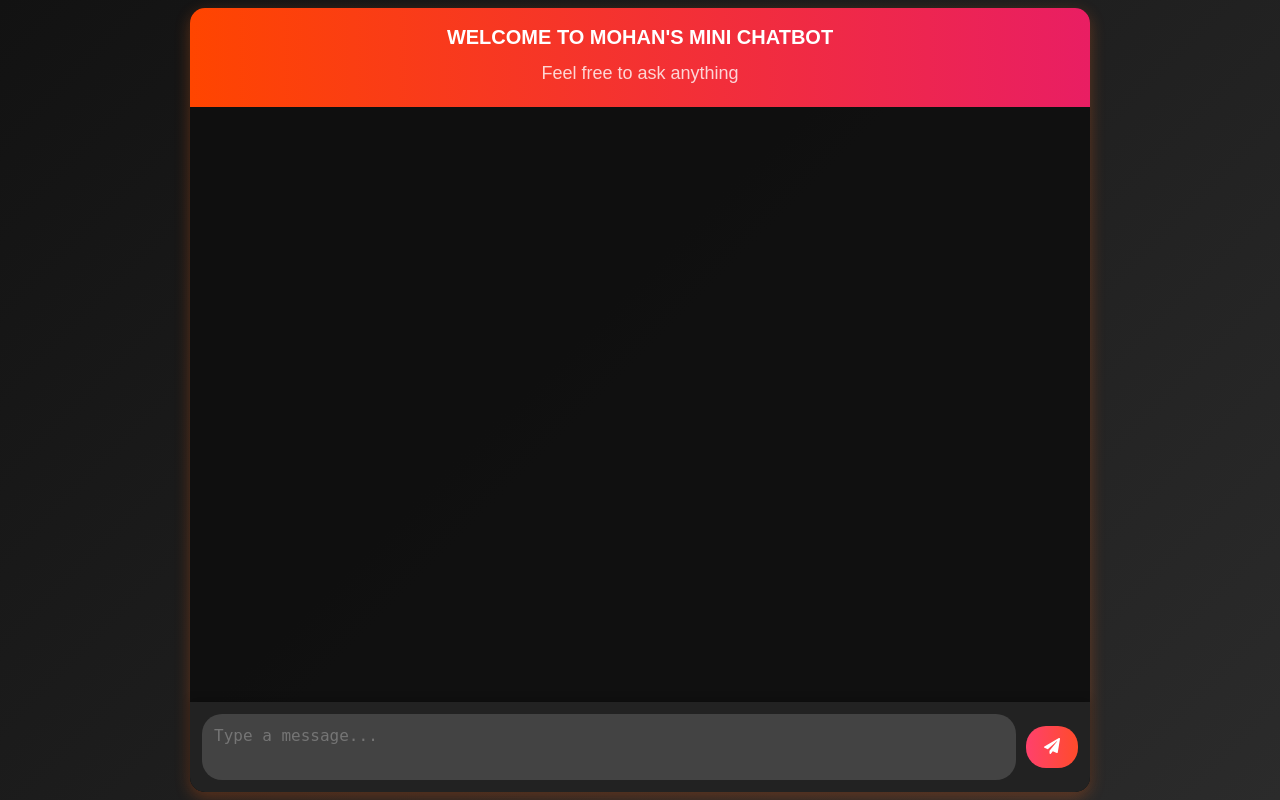
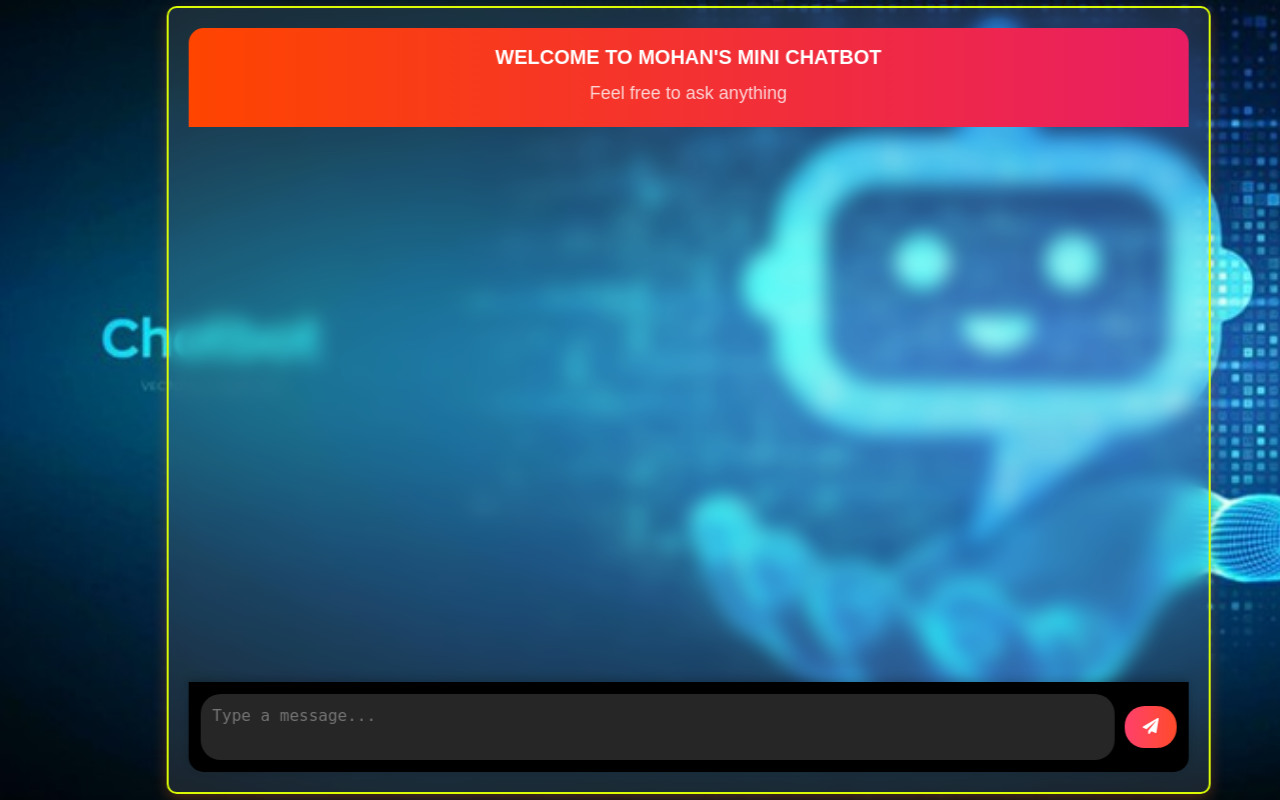
Before and after one commit to MOHANSAI2810/Mohan-Mini-ChatBot, a Flask app: page / in a window 1280 px wide. Run offline with Flask 3, Linux system fonts and the light colour scheme.

Commit message:
code updated

````diff
--- a/app.py
+++ b/app.py
@@ -1,28 +1,43 @@
+import re
+import time
 from flask import Flask, render_template, request, jsonify
 import google.generativeai as genai
-import time
-import re
 
 app = Flask(__name__)
 
-# Configure the Gemini API
+# Configure Gemini API
 genai.configure(api_key="AIzaSyBwWydwEAt66jKarUSfpAxSnXkAM0KJmtg")
 
-# Define the Gemini model
+# Define Gemini model
 model = genai.GenerativeModel("gemini-1.5-flash")
 
-# List of inappropriate keywords
+# Inappropriate keywords filter
 INAPPROPRIATE_KEYWORDS = ["adult", "porn", "sex", "violence", "drugs", "hate"]
 
 def is_inappropriate(content):
-    """Check if the content contains inappropriate keywords."""
+    """Check if content contains inappropriate keywords."""
     content = content.lower()
     return any(keyword in content for keyword in INAPPROPRIATE_KEYWORDS)
 
 def extract_code(text):
-    """Extracts code blocks from the response."""
-    code_blocks = re.findall(r"```(.*?)```", text, re.DOTALL)
-    return code_blocks
+    """Extracts properly formatted code blocks from the response."""
+    matches = re.findall(r"```(?:python)?\n(.*?)```", text, re.DOTALL)
+    return matches
+
+def format_message_with_code(text):
+    """Embed code snippets in the correct position inside the text message."""
+    code_blocks = extract_code(text)
+    text = re.sub(r"```.*?```", "[CODE_SNIPPET]", text, flags=re.DOTALL).strip()
+
+    text_parts = text.split("[CODE_SNIPPET]")
+    formatted_parts = []
+
+    for i, part in enumerate(text_parts):
+        formatted_parts.append(part.strip())
+        if i < len(code_blocks):
+            formatted_parts.append(f"<pre><code>{code_blocks[i].strip()}</code></pre>")
+
+    return "<br>".join(formatted_parts)
 
 @app.route("/")
 def index():
@@ -31,6 +46,8 @@ def index():
 @app.route("/chat", methods=["POST"])
 def chat():
     user_message = request.json.get("message")
+    chat_history = request.json.get("history", [])
+
     if not user_message:
         return jsonify({"error": "No message received"}), 400
 
@@ -38,15 +55,14 @@ def chat():
         return jsonify({"reply": "Sorry, I cannot respond to that."})
 
     try:
-        # Simulate thinking delay
-        time.sleep(1.5)
-        response = model.generate_content(user_message)
+        time.sleep(1.5)  # Simulating delay
+        context = "\n".join(chat_history) + "\nUser: " + user_message
+        response = model.generate_content(context)
         bot_reply = response.text if response else "I couldn't process that."
 
-        # Extract code if present
-        code_blocks = extract_code(bot_reply)
-        return jsonify({"reply": bot_reply, "code": code_blocks})
-    except Exception:
+        formatted_reply = format_message_with_code(bot_reply)
+        return jsonify({"reply": formatted_reply})
+    except Exception as e:
         return jsonify({"reply": "An error occurred. Please try again."})
 
 if __name__ == "__main__":
--- a/static/style.css
+++ b/static/style.css
@@ -8,18 +8,35 @@ body {
     display: flex;
     justify-content: center;
     align-items: center;
+    background-image: url('image.png');
+    background-repeat: no-repeat;
+    background-size: cover;
 }
 
 /* Chat container */
 .chat-container {
     width: 100%;
-    max-width: 900px;
-    height: 98vh;
-    background: rgba(15, 15, 15, 0.95);
+    max-width: 1000px;
+    height: 93vh;
+    background: rgba(255, 255, 255, 0.07);
     border-radius: 15px;
-    box-shadow: 0px 5px 15px rgba(255, 105, 30, 0.3);
+    backdrop-filter: blur(15px);
+    border: 2px solid rgba(222, 255, 5, 0.979);
+    box-shadow: 0px 10px 25px rgba(255, 105, 30, 0.3);
     display: flex;
     flex-direction: column;
+    position: absolute;
+    top: 50%;
+    right: 3%; /* Adjust this value as needed */
+    transform: translate(-3%,-50%);
+}
+.glass-effect {
+    background: rgba(255, 255, 255, 0.1);
+    backdrop-filter: blur(10px);
+    -webkit-backdrop-filter: blur(10px);
+    border-radius: 10px;
+    padding: 20px;
+    box-shadow: 0px 5px 15px rgba(255, 105, 30, 0.3);
 }
 
 /* Chat header */
@@ -50,7 +67,6 @@ body {
     display: flex;
     flex-direction: column;
 }
-
 /* Message bubbles */
 .message {
     padding: 12px 18px;
@@ -63,12 +79,14 @@ body {
 
 /* User messages */
 .user-message {
-    background: linear-gradient(to right, #007bff, #00c6ff);
+
     color: white;
     align-self: flex-end;
     text-align: right;
-    box-shadow: 0px 3px 8px rgba(0, 183, 255, 0.3);
+    background: linear-gradient(to right, #00f260, #0575e6);
+    box-shadow: 0px 0px 8px #00f260;
 }
+
 
 /* Bot messages */
 .bot-message {
@@ -118,7 +136,7 @@ body {
     display: flex;
     align-items: center;
     padding: 12px;
-    background: #222;
+    background: #000000;
     border-bottom-left-radius: 15px;
     border-bottom-right-radius: 15px;
     box-shadow: 0px -3px 8px rgba(0, 0, 0, 0.2);
@@ -161,3 +179,14 @@ body {
     background: linear-gradient(to right, #ff4b2b, #ff512f);
     transform: scale(1.05);
 }
+
+
+.typing-indicator {
+    display: inline-block;
+    width: 8px;
+    height: 8px;
+    margin: 0 2px;
+    background-color: white;
+    border-radius: 50%;
+    animation: typingAnimation 1.5s infinite;
+}
--- a/templates/index.html
+++ b/templates/index.html
@@ -8,7 +8,7 @@
     <script src="https://cdnjs.cloudflare.com/ajax/libs/font-awesome/5.15.3/js/all.min.js"></script>
 </head>
 <body>
-    <div class="chat-container">
+    <div class="chat-container glass-effect">
         <div class="chat-header">
             <h1>WELCOME TO MOHAN'S MINI CHATBOT</h1>
             <p class="subheading">Feel free to ask anything</p>
````
Also changed, not shown: static/script.js (+45 -4 lines), static/image.png (added).
